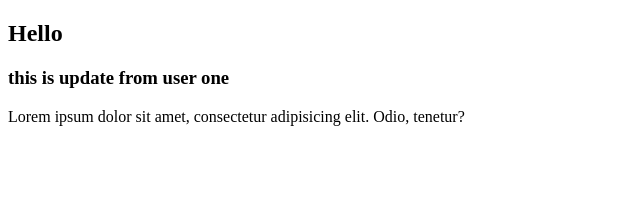
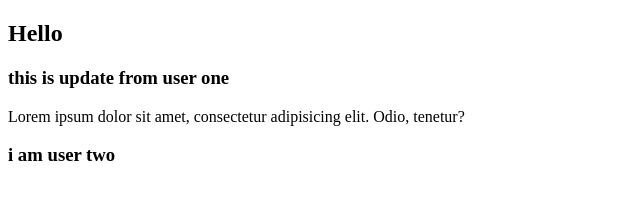
Before and after one commit to Hasinur3813/github-collaboration-practice, a plain HTML site: page index.html in a window 1280 px wide. Shown: the whole page, without its empty margins (0-640 px from the left). Drawn offline with Linux system fonts and the light colour scheme.

Commit message:
from userTwo

```diff
--- a/index.html
+++ b/index.html
@@ -14,5 +14,9 @@
         Lorem ipsum dolor sit amet, consectetur adipisicing elit. Odio, tenetur?
       </p>
     </div>
+
+    <!-- from user 2 -->
+
+    <h3>i am user two</h3>
   </body>
 </html>
```
